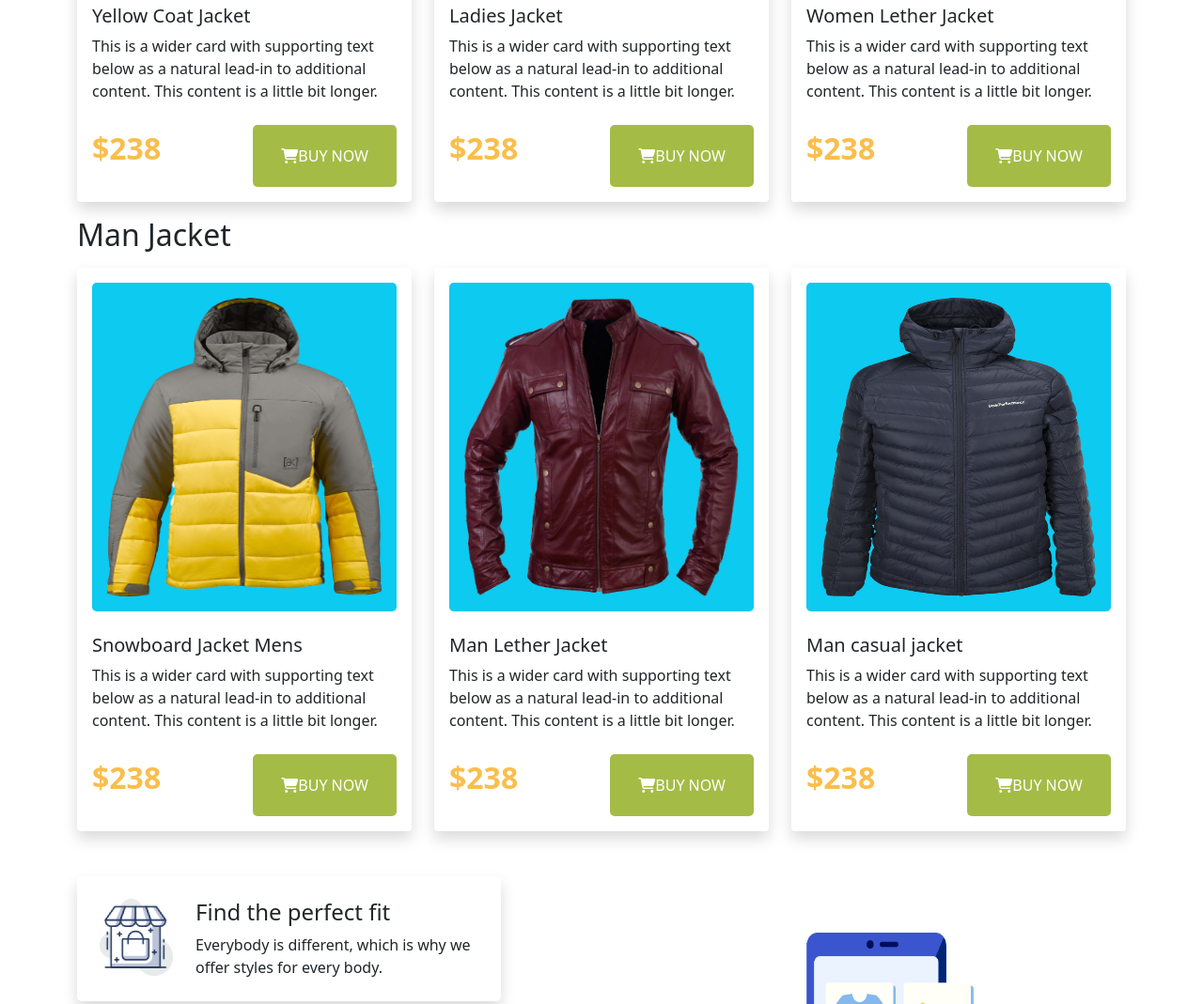
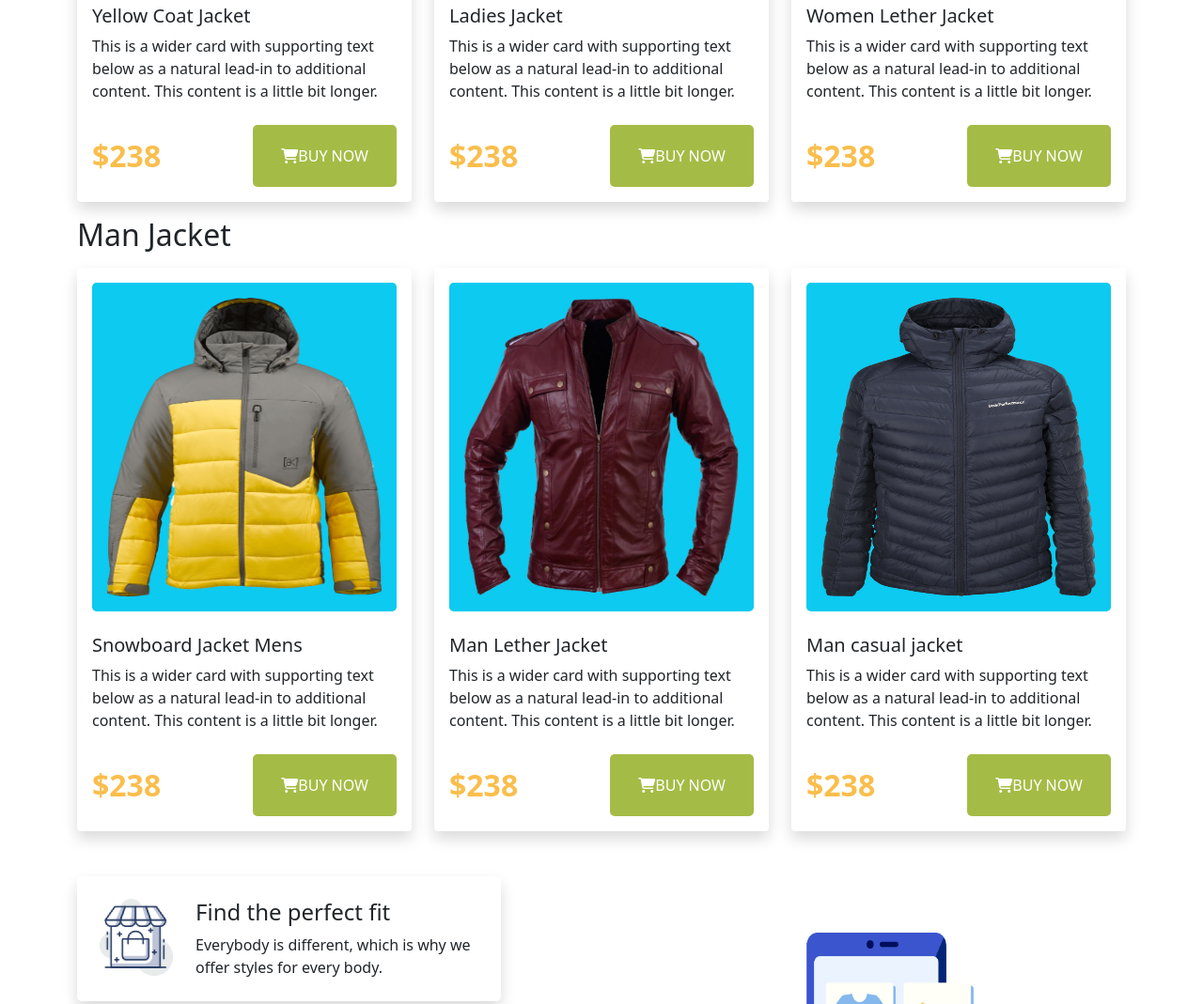
Before and after one commit to SaifRakib/penguin-fashion-ecommerce, a plain HTML site: page index.html in a window 1280 px wide. Shown: the part 1140-2209 px from the top of the page at 94% size. Drawn offline with nearby package versions, Linux system fonts and the light colour scheme.

Commit message:
fix error

```diff
--- a/index.html
+++ b/index.html
@@ -29,16 +29,16 @@
           <div class="collapse navbar-collapse" id="navbarSupportedContent">
             <ul class="navbar-nav ms-auto mb-2 mb-lg-0">
               <li class="nav-item">
-                <a class="nav-link" href="#">Home</a>
+                <a class="nav-link nav-menu" href="">Home</a>
               </li>
               <li class="nav-item">
-                <a class="nav-link" href="#">Product</a>
+                <a class="nav-link" href="">Product</a>
               </li>
               <li class="nav-item">
-                <a class="nav-link" href="#">About Us</a>
+                <a class="nav-link" href="">About Us</a>
               </li>
               <li class="nav-item">
-                <a class="nav-link" href="#">Contact Us</a>
+                <a class="nav-link" href="">Contact Us</a>
               </li>
 
             </ul>
@@ -85,8 +85,8 @@
                 <h5 class="card-title">Yellow Coat Jacket</h5>
                 <p class="card-text">This is a wider card with supporting text below as a natural lead-in to additional content. This content is a little bit longer.</p>
               </div>
-              <div class="card-foot d-flex justify-content-between ">
-                <p class="d-flex align-items-center">$238</p>
+              <div class="card-foot d-flex justify-content-between align-items-center">
+                <span>$238</span>
                 <a href=""><i class="fas fa-shopping-cart"></i>Buy Now</a>
             </div>
               </div>
@@ -100,8 +100,8 @@
                 <h5 class="card-title">Ladies Jacket</h5>
                 <p class="card-text">This is a wider card with supporting text below as a natural lead-in to additional content. This content is a little bit longer.</p>
               </div>
-              <div class="card-foot d-flex justify-content-between ">
-                <p class="d-flex align-items-center">$238</p>
+              <div class="card-foot d-flex justify-content-between align-items-center">
+                <span>$238</span>
                 <a href=""><i class="fas fa-shopping-cart"></i>Buy Now</a>
             </div>
               </div>
@@ -115,8 +115,8 @@
                 <h5 class="card-title">Women Lether Jacket</h5>
                 <p class="card-text">This is a wider card with supporting text below as a natural lead-in to additional content. This content is a little bit longer.</p>
               </div>
-              <div class="card-foot d-flex justify-content-between ">
-                <p class="d-flex align-items-center">$238</p>
+              <div class="card-foot d-flex justify-content-between align-items-center">
+                <span>$238</span>
                 <a href=""><i class="fas fa-shopping-cart"></i>Buy Now</a>
             </div>
               </div>
@@ -138,8 +138,8 @@
                 <h5 class="card-title">Snowboard Jacket Mens</h5>
                 <p class="card-text">This is a wider card with supporting text below as a natural lead-in to additional content. This content is a little bit longer.</p>
               </div>
-              <div class="card-foot d-flex justify-content-between ">
-                <p class="d-flex align-items-center">$238</p>
+              <div class="card-foot d-flex justify-content-between align-items-center">
+                <span>$238</span>
                 <a href=""><i class="fas fa-shopping-cart"></i>Buy Now</a>
             </div>
               </div>
@@ -153,8 +153,8 @@
                 <h5 class="card-title">Man Lether Jacket</h5>
                 <p class="card-text">This is a wider card with supporting text below as a natural lead-in to additional content. This content is a little bit longer.</p>
               </div>
-              <div class="card-foot d-flex justify-content-between ">
-                <p class="d-flex align-items-center">$238</p>
+              <div class="card-foot d-flex justify-content-between align-items-center">
+                <span>$238</span>
                 <a href=""><i class="fas fa-shopping-cart"></i>Buy Now</a>
             </div>
               </div>
@@ -168,8 +168,8 @@
                 <h5 class="card-title">Man casual jacket</h5>
                 <p class="card-text">This is a wider card with supporting text below as a natural lead-in to additional content. This content is a little bit longer.</p>
               </div>
-              <div class="card-foot d-flex justify-content-between ">
-                <p class="d-flex align-items-center">$238</p>
+              <div class="card-foot d-flex justify-content-between align-items-center">
+                <span>$238</span>
                 <a href=""><i class="fas fa-shopping-cart"></i>Buy Now</a>
             </div>
               </div>
--- a/style.css
+++ b/style.css
@@ -32,9 +32,12 @@ body{
     color: yellow;
 }
 
-.navbar-light .navbar-nav .nav-link:focus, .navbar-light .navbar-nav .nav-link:hover {
-    /* color: rgba(0,0,0,.7); */
+/* .navbar-light .navbar-nav .nav-link:focus, .navbar-light .navbar-nav .nav-link:hover {
+    color: rgba(0,0,0,.7);
     color: none !important;
+} */
+.nav-menu{
+    color: green;
 }
 
 /* Banner part */
@@ -86,7 +89,7 @@ body{
 
 /* Jacket */
 
-.card-foot p{
+.card-foot span{
     color: #FABE4C;
     font-size: 32px;
     font-weight: 700;
@@ -106,6 +109,7 @@ body{
     display: inline-block;
 }
 
+
 .card-foot a:hover{
     color: #ffffff;
     background-color: #FABE4C;
```
